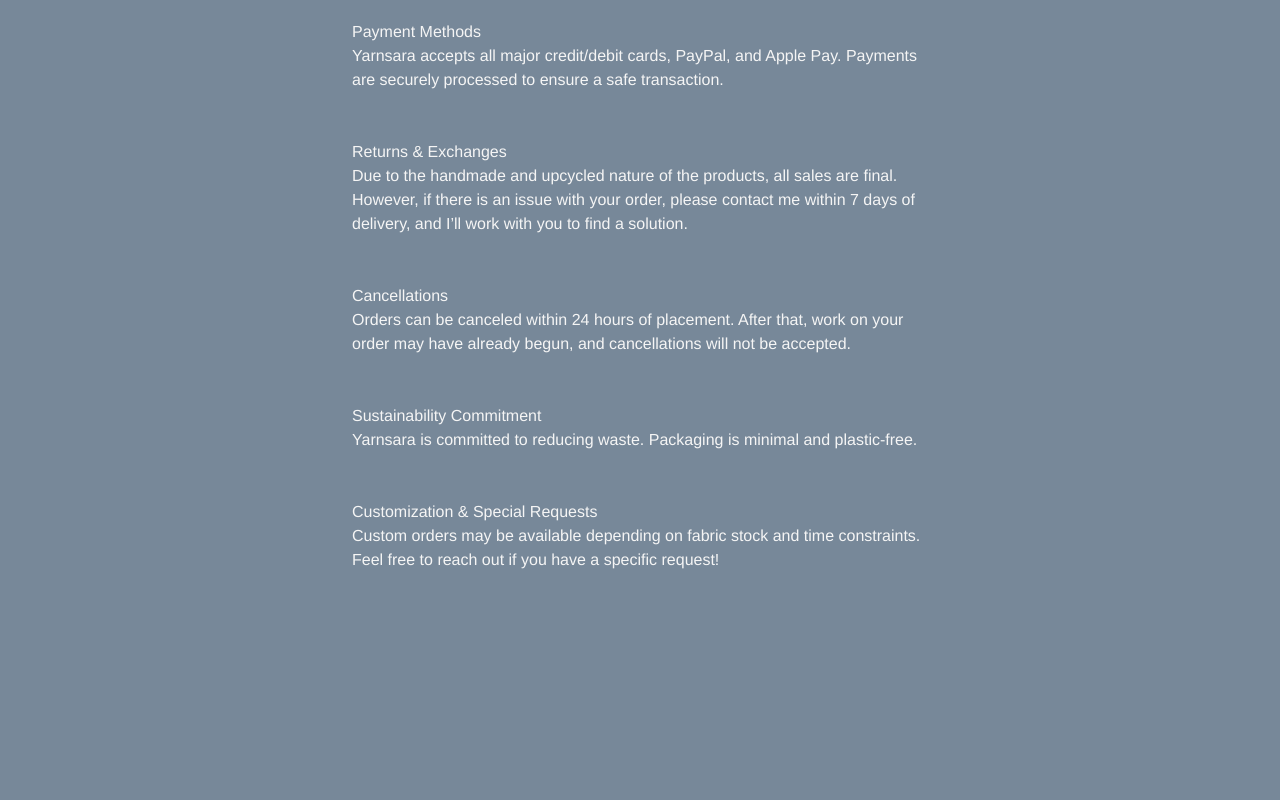
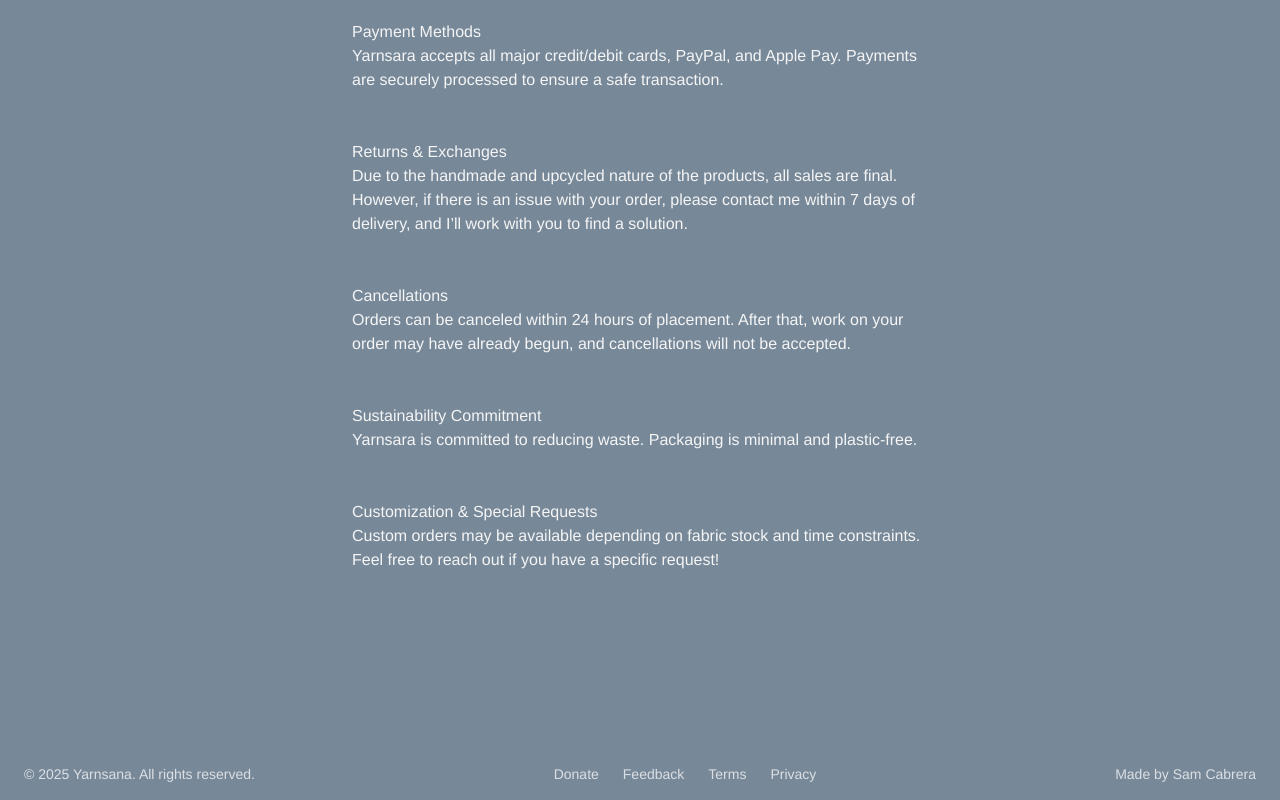
Before and after one commit to samanthacabrera/ecommerce-store, a React (Vite) app in the folder frontend/: page / in a window 1280 px wide. Shown: the part 1993-2793 px from the top of the page. Before the commit the page ends 2661 px from the top, so only its background shows below. Built offline with nearby package versions, Linux system fonts and the light colour scheme.

Commit message:
add footer w/ essential links

```diff
--- a/frontend/src/App.jsx
+++ b/frontend/src/App.jsx
@@ -5,6 +5,7 @@
 import Collection from "./Collection";
 import ProductPage from "./ProductPage";
 import ShoppingCart from "./ShoppingCart";
+import Footer from "./Footer";
 
 function App() {
   const [cart, setCart] = useState([]);
@@ -33,6 +34,7 @@
         <Route path="/product/:id" element={<ProductPage addToCart={addToCart} />} />
         <Route path="/cart" element={<ShoppingCart cart={cart} />} />
       </Routes>
+      <Footer/>
     </div>
   );
 }
--- /dev/null
+++ b/frontend/src/Footer.jsx
@@ -0,0 +1,30 @@
+import { Link } from "react-router-dom";
+
+const Footer = () => {
+  return (
+    <footer className="w-full opacity-80 mt-20 py-4">
+      <div className="max-w-screen mx-auto px-6 flex flex-col md:flex-row justify-between items-center space-y-6 md:space-y-0">
+
+        <div className="text-center md:text-left">
+          <p className="text-sm">© {new Date().getFullYear()} Yarnsana. All rights reserved.</p>
+        </div>
+
+        <nav className="flex space-x-6 text-sm">
+          <Link to="/" className="hover:opacity-70 transition-opacity">Donate</Link>
+          <Link to="/" className="hover:opacity-70 transition-opacity">Feedback</Link>
+          <Link to="/" className="hover:opacity-70 transition-opacity">Terms</Link>
+          <Link to="/" className="hover:opacity-70 transition-opacity">Privacy</Link>
+        </nav>
+
+        <div className="text-center md:text-right">
+          <p className="text-sm">
+            Made by <a href="https://github.com/samanthacabrera" target="_blank" rel="noopener noreferrer" className="hover:opacity-70 hover:italic transition-all">Sam Cabrera</a>
+          </p>
+        </div>
+
+      </div>
+    </footer>
+  );
+};
+
+export default Footer;
--- a/frontend/src/Home.jsx
+++ b/frontend/src/Home.jsx
@@ -9,7 +9,7 @@
         <div className="flex flex-col items-center space-y-12 p-12">
             <div className="text-center pt-20">
                 <h1 className="text-4xl tracking-widest">yarn<span className="italic">sara</span></h1>
-                <p className="tracking-wide py-4">100% upcycled crocheted yoga accessories</p>
+                <p className="tracking-wide py-4">100% upcycled & handcrafted yoga accessories.</p>
             </div>
             <h3>Products</h3>
             <div>
```
